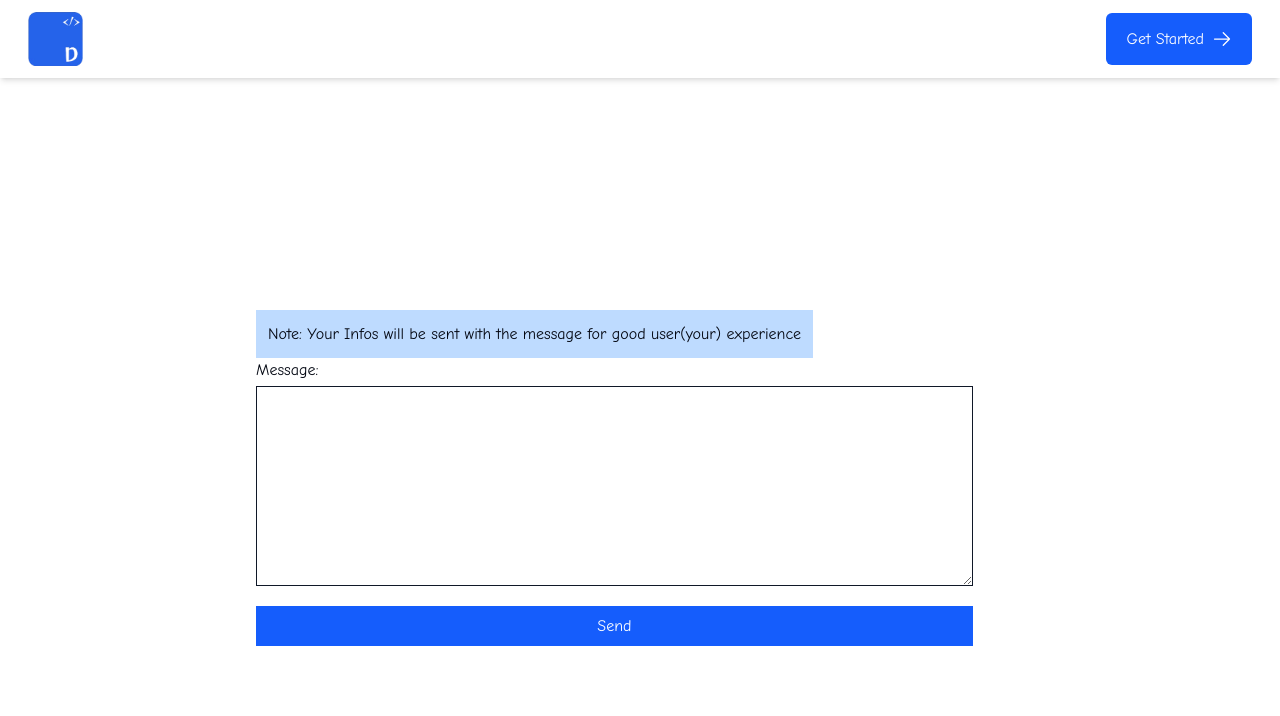
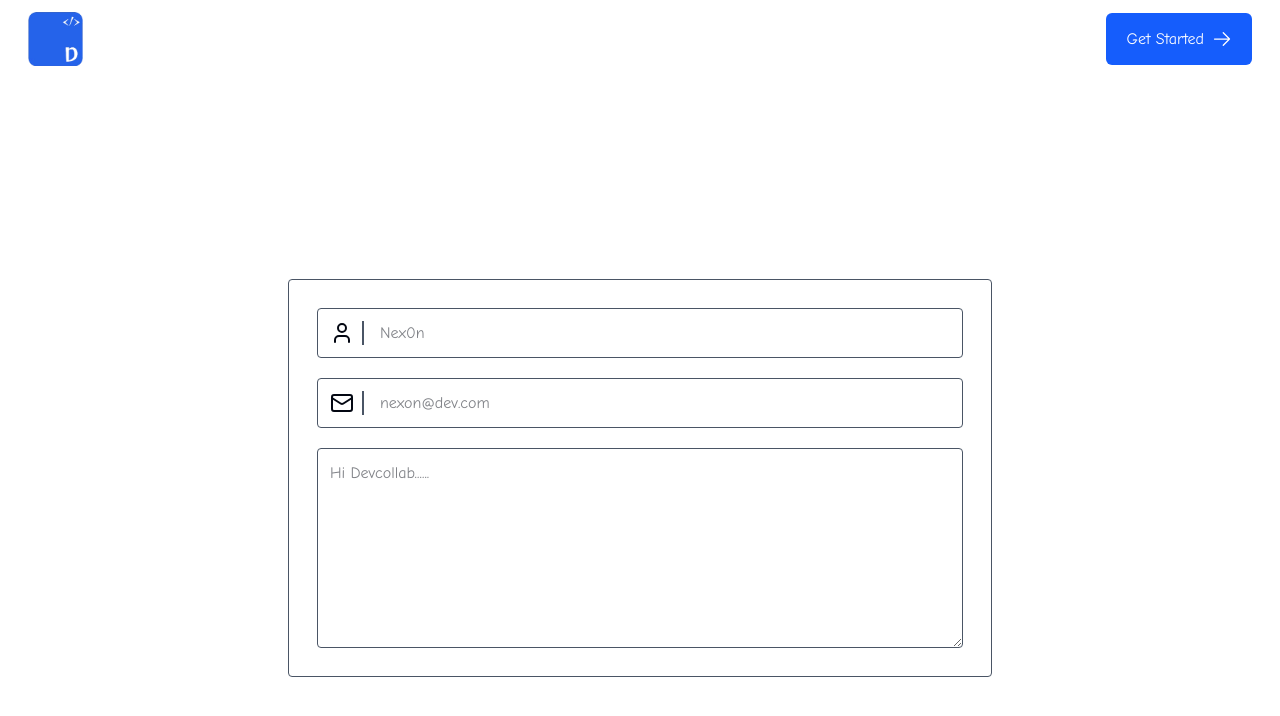
Before and after one commit to Jaycode01/DevCollab, a Next.js app in the folder frontend/: page /contact in a window 1280 px wide. Shown: the top 716 px of the page. Built offline with nearby package versions, Linux system fonts and the light colour scheme; no server answers.

Commit message:
started working on contact page

```diff
--- a/frontend/src/app/contact/page.tsx
+++ b/frontend/src/app/contact/page.tsx
@@ -1,26 +1,44 @@
+import { Mail, User } from "lucide-react";
+
 export default function ContactUs() {
   return (
-    <div>
-      <div className="flex flex-col justify-center h-[100vh] pl-[20%]">
-        <div className="bg-blue-200 w-fit p-3">
-          <p className="text-left">
-            Note: Your Infos will be sent with the message for good user(your)
-            experience
-          </p>
+    <div className="flex flex-col h-[100vh] bg-white justify-center items-center">
+      <form
+        action=""
+        className="w-[55%] border-gray-600 border p-7 rounded flex flex-col gap-5"
+      >
+        <div className="border border-gray-600 rounded p-3 flex items-center gap-1.5">
+          <label htmlFor="name" className="border-r-[2px] border-gray-600 pr-2">
+            <User />
+          </label>
+          <input
+            type="text"
+            name="name"
+            id="name"
+            className="border-none outline-none w-full text-inherit px-2.5"
+            placeholder="Nex0n"
+          />
         </div>
-        <form action="" className="w-[70%]">
-          <div className="flex flex-col gap-1">
-            <label htmlFor="">Message:</label>
-            <textarea className="border border-gray-900 px-4 py-2 h-[200px] outline-none text-sm" />
-          </div>
-          <button
-            type="submit"
-            className="w-full text-center text-white bg-blue-600 py-2 mt-5 hover:bg-blue-500"
+        <div className="border border-gray-600 rounded p-3 flex items-center gap-1.5">
+          <label
+            htmlFor="email"
+            className="border-r-[2px] border-gray-600 pr-2"
           >
-            Send
-          </button>
-        </form>
-      </div>
+            <Mail />
+          </label>
+          <input
+            type="email"
+            className="outline-none w-full text-inherit px-2.5"
+            placeholder="nexon@dev.com"
+          />
+        </div>
+        <textarea
+          name=""
+          id=""
+          className="border border-gray-600 rounded h-[200px] p-3"
+          placeholder="Hi Devcollab......"
+        />
+      </form>
     </div>
   );
 }
```
